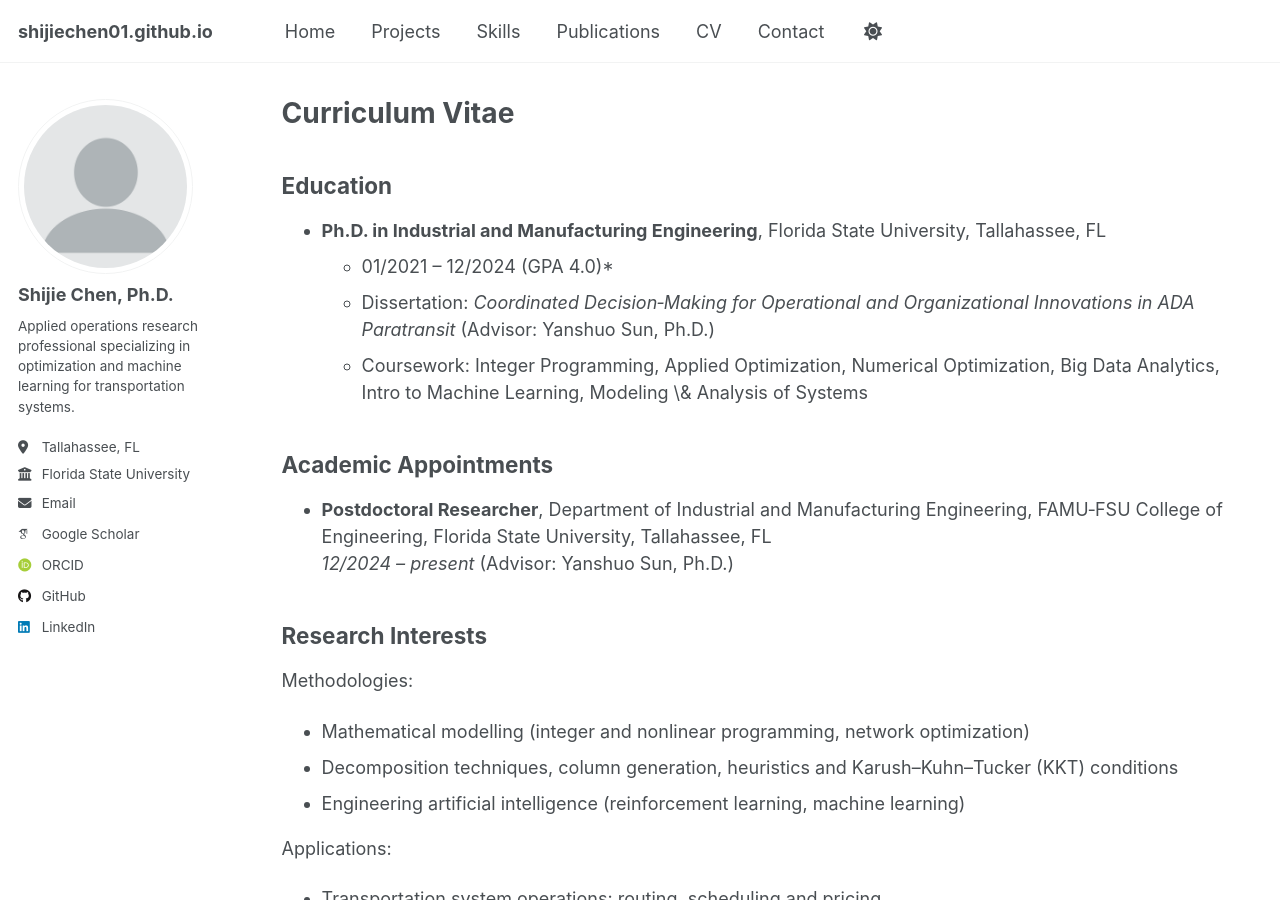
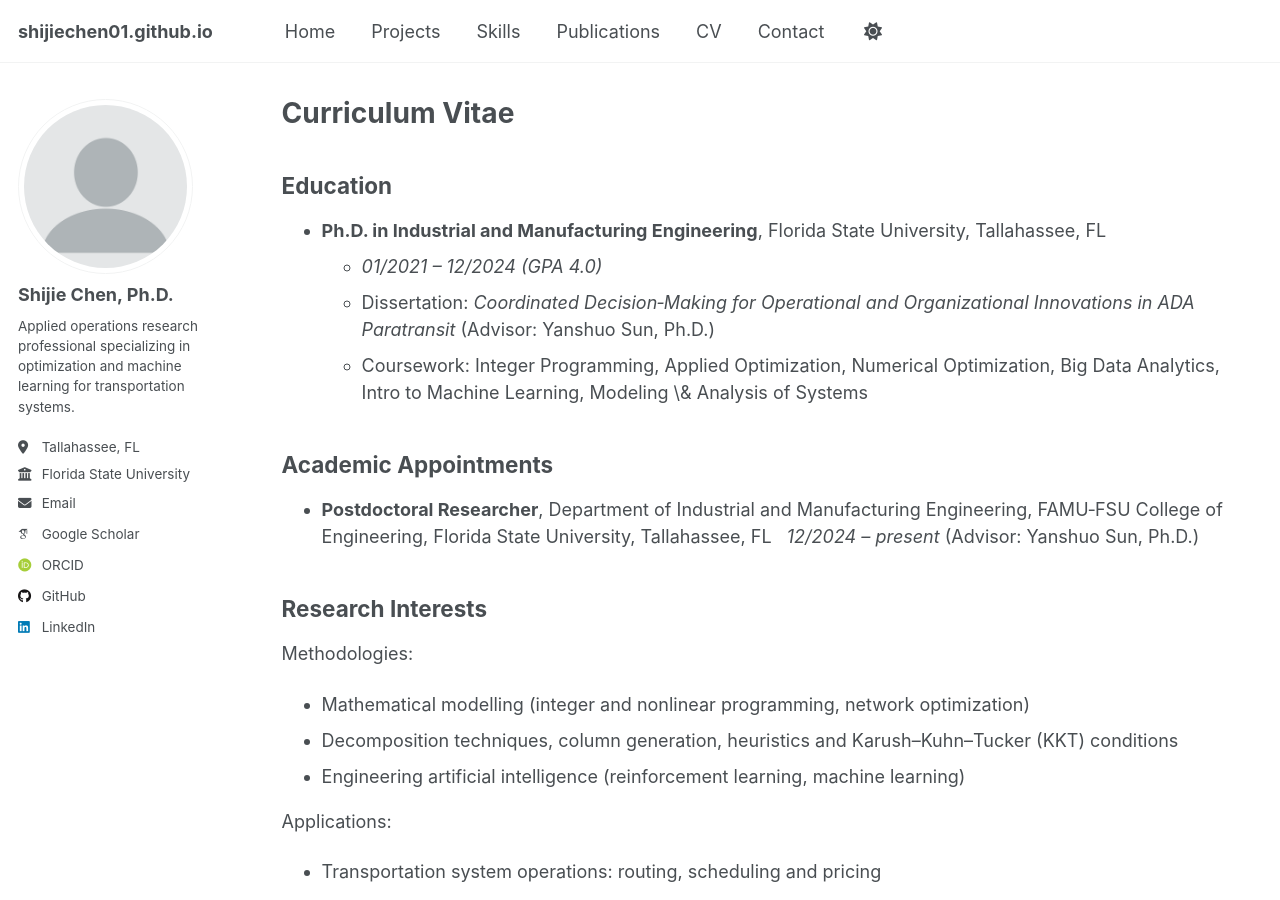
Before and after one commit to ShijieChen01/shijiechen01.github.io, a Jekyll site: the page built from _pages/cv.md, in a window 1280 px wide and 900 px high. Built offline with Jekyll 4.4.1, drawn with Linux system fonts in a browser that asks for light colours; some web fonts are replaced; a script that is not in the unit is left out.

Commit message:
Update cv.md

```diff
--- a/_pages/cv.md
+++ b/_pages/cv.md
@@ -9,15 +9,15 @@ author_profile: true
 
 <h2>Education</h2>
 
-* **Ph.D. in Industrial and Manufacturing Engineering**, Florida State University, Tallahassee, FL &nbsp;\
-  * 01/2021 – 12/2024 (GPA 4.0)*
+* **Ph.D. in Industrial and Manufacturing Engineering**, Florida State University, Tallahassee, FL &nbsp;
+  * *01/2021 – 12/2024 (GPA 4.0)*
   * Dissertation: *Coordinated Decision‑Making for Operational and Organizational Innovations in ADA Paratransit* (Advisor: Yanshuo Sun, Ph.D.)
   * Coursework: Integer Programming, Applied Optimization, Numerical Optimization, Big Data Analytics, Intro to Machine Learning, Modeling \& Analysis of Systems
 
 
 <h2>Academic Appointments</h2>
 
-* **Postdoctoral Researcher**, Department of Industrial and Manufacturing Engineering, FAMU‑FSU College of Engineering, Florida State University, Tallahassee, FL &nbsp;\
+* **Postdoctoral Researcher**, Department of Industrial and Manufacturing Engineering, FAMU‑FSU College of Engineering, Florida State University, Tallahassee, FL &nbsp;
   *12/2024 – present* (Advisor: Yanshuo Sun, Ph.D.)
 
 
```
